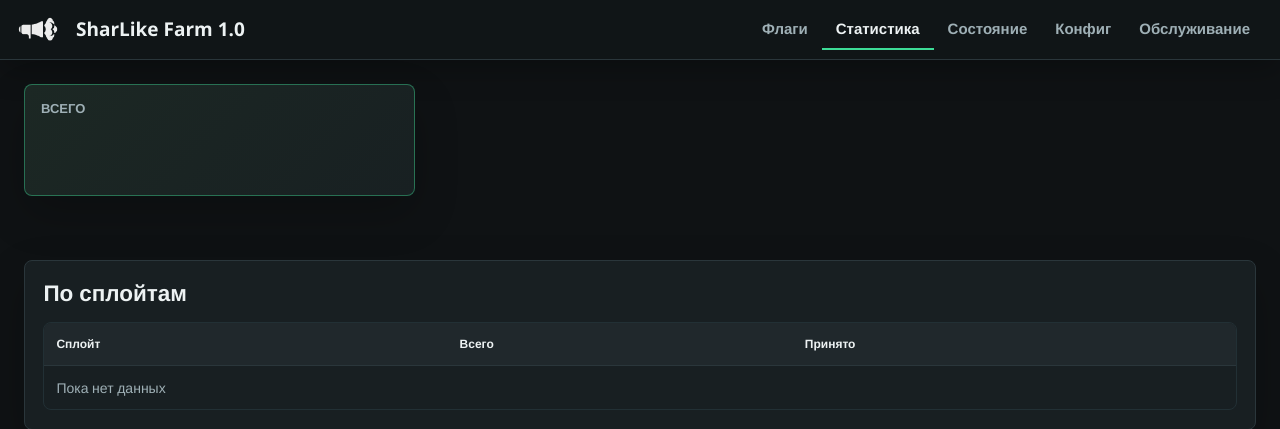
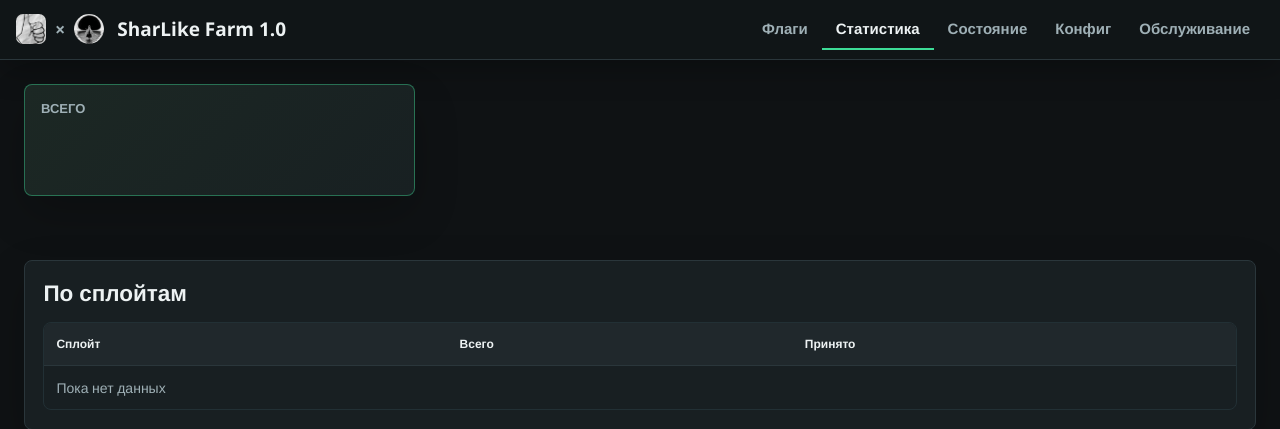
Before and after one commit to SagDeap/DestructiveFarm_SharLike, a Flask app: template server/templates/stats.html in a window 1280 px wide. Shown: the top 429 px of the page. Run offline with Flask 3, Linux system fonts and the light colour scheme; the template is opened without the code that fills it, so the values that code supplies are empty; some libraries are stand-ins or nearby versions.

Commit message:
Add collaboration branding to farm navbar

```diff
--- a/server/static/css/style.css
+++ b/server/static/css/style.css
@@ -47,7 +47,15 @@ a:hover {
     font-size: 19px;
     font-weight: 700;
     letter-spacing: 0;
-    padding: 15px;
+    margin-right: 0;
+    padding: 15px 15px 15px 4px;
+}
+
+.brand-lockup {
+    display: flex;
+    align-items: center;
+    gap: 9px;
+    min-width: 0;
 }
 
 .navbar-dark .navbar-nav .nav-link {
@@ -67,8 +75,40 @@ a:hover {
 }
 
 .logo {
+    width: 30px;
     height: 30px;
-    opacity: 0.92;
+    object-fit: cover;
+    opacity: 0.94;
+}
+
+.farm-logo {
+    border-radius: 7px;
+}
+
+.collab-mark {
+    color: var(--muted);
+    font-size: 18px;
+    font-weight: 700;
+    line-height: 1;
+}
+
+.avatar-link {
+    display: inline-flex;
+    align-items: center;
+    justify-content: center;
+    border-radius: 999px;
+    outline: 1px solid transparent;
+    transition: transform 120ms ease, outline-color 120ms ease, opacity 120ms ease;
+}
+
+.avatar-link:hover {
+    opacity: 0.9;
+    outline-color: rgba(61, 220, 151, 0.45);
+    transform: translateY(-1px);
+}
+
+.avatar-logo {
+    border-radius: 999px;
 }
 
 .page-shell {
--- a/server/templates/stats.html
+++ b/server/templates/stats.html
@@ -5,7 +5,7 @@
     <meta name="viewport" content="width=device-width, initial-scale=1, shrink-to-fit=no">
     <meta name="description" content="">
     <meta name="author" content="">
-    <link rel="icon" href="/static/favicon.png">
+    <link rel="icon" href="/static/favicon.jpg">
 
     <title>SharLike Farm 1.0 - Статистика</title>
 
@@ -16,8 +16,14 @@
 <body>
 
 <nav class="navbar navbar-expand-lg navbar-dark bg-dark py-0">
-    <img class="logo" src="/static/img/dvteam_white.png">
-    <div class="navbar-brand">SharLike Farm 1.0</div>
+    <div class="brand-lockup">
+        <img class="logo farm-logo" src="/static/favicon.jpg" alt="SharLike Farm">
+        <span class="collab-mark">&times;</span>
+        <a class="avatar-link" href="https://github.com/SagDeap" title="SagDeap GitHub">
+            <img class="logo avatar-logo" src="/static/icon.jpg" alt="SagDeap">
+        </a>
+        <div class="navbar-brand">SharLike Farm 1.0</div>
+    </div>
     <div class="navbar-nav ml-auto">
         <a class="nav-item nav-link" href="/">Флаги</a>
         <a class="nav-item nav-link active" href="/stats">Статистика</a>
--- /dev/null
+++ b/win_setup (WTF).txt
@@ -0,0 +1,2 @@
+$env:FLASK_APP = ".\standalone.py"
+python -m flask run --host 127.0.0.1 --port 5000 --with-threads
```
Also changed, not shown: server/templates/config.html (+9 -3 lines), server/templates/health.html (+9 -3 lines), server/templates/index.html (+9 -3 lines), server/templates/maintenance.html (+9 -3 lines), server/static/favicon.jpg (added), server/static/icon.jpg (added).
